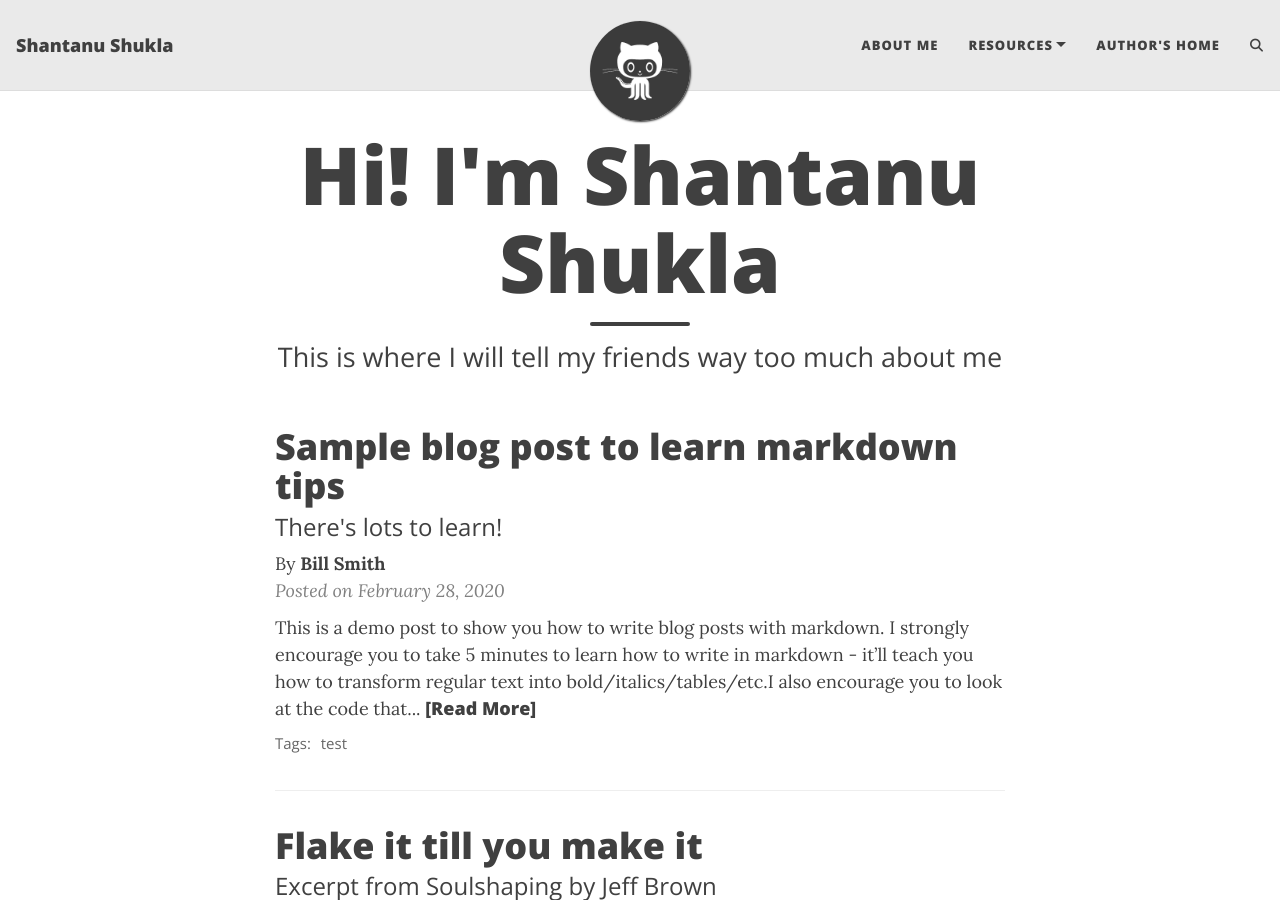
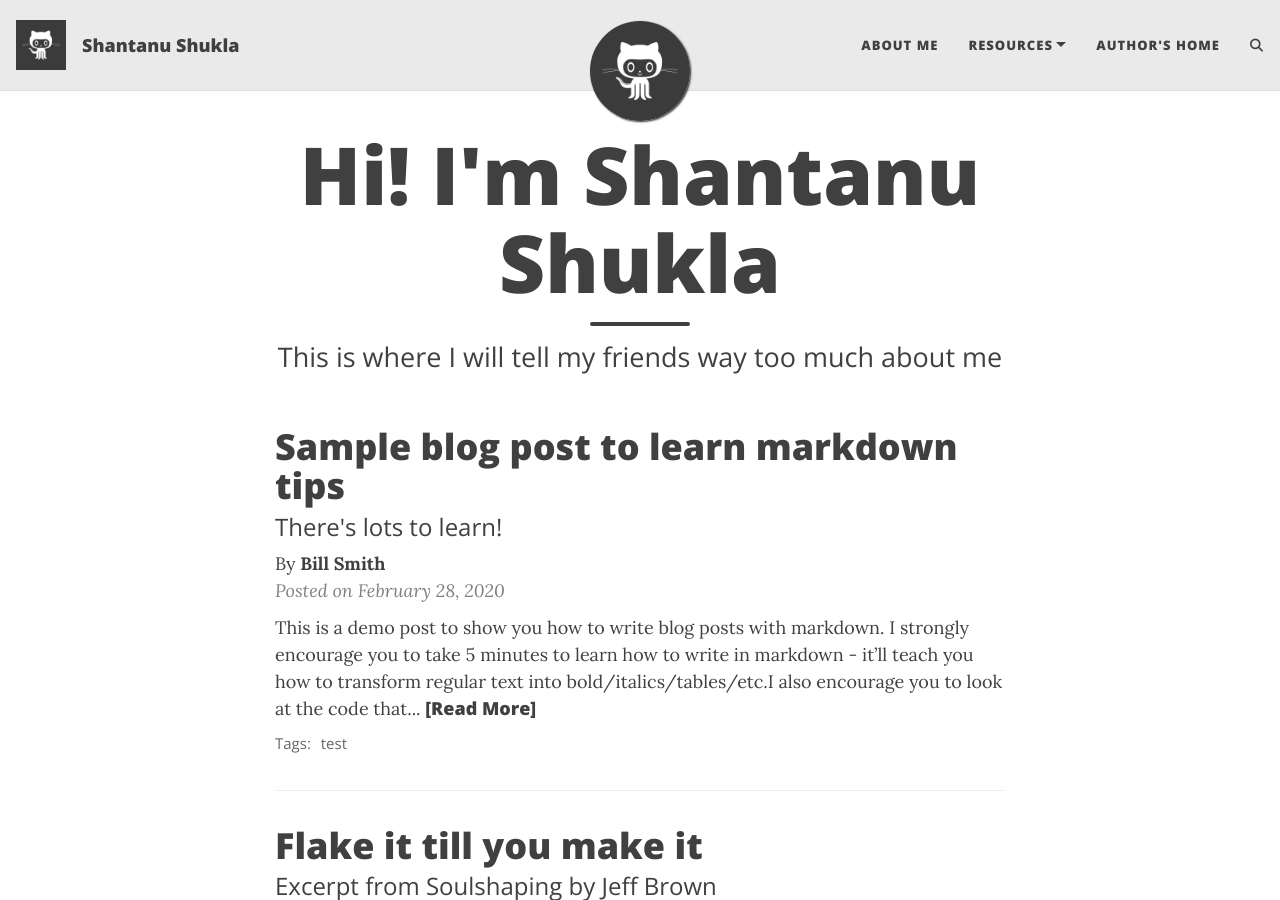
Before and after one commit to shantanusshukla/shantanusshukla.github.io, a Jekyll site: the page built from index.html, in a window 1280 px wide and 900 px high. Built offline with Jekyll 4.4.1, drawn with Linux system fonts in a browser that asks for light colours; the list of posts is cut into pages by our own code; comment, search, counter and statistics services are not loaded.

Commit message:
Try avatar repositioning yet again

```diff
--- a/_config.yml
+++ b/_config.yml
@@ -39,7 +39,7 @@ round-avatar: true
 
 # If you want to have an image logo in the top-left corner instead of having the title of the website,
 # then specify the following parameter
-#title-img: /path/to/image
+title-img: "/assets/img/avatar-icon.png"
 
 
 #####################################
--- a/_includes/nav.html
+++ b/_includes/nav.html
@@ -12,6 +12,7 @@
 
   {%- if site.title-img -%}
     <a class="navbar-brand navbar-brand-logo" href="{{ '/' | absolute_url }}"><img alt="{{ site.title }} Logo" src="{{ site.title-img | relative_url}}"/></a>
+    <a class="navbar-brand" href="{{ '/' | absolute_url }}">{{ site.title }}</a>
   {%- elsif site.title -%}
     <a class="navbar-brand" href="{{ '/' | absolute_url }}">{{ site.title }}</a>
   {%- endif -%}
```
